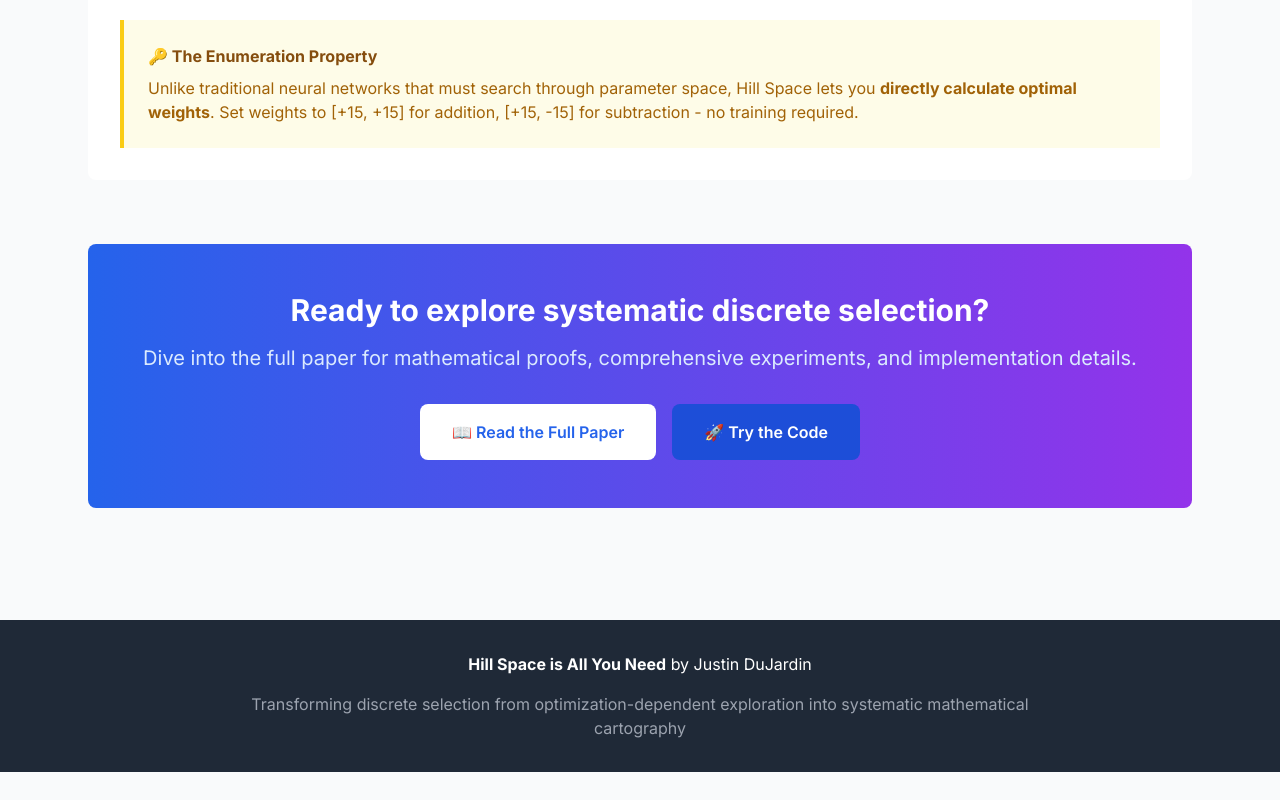
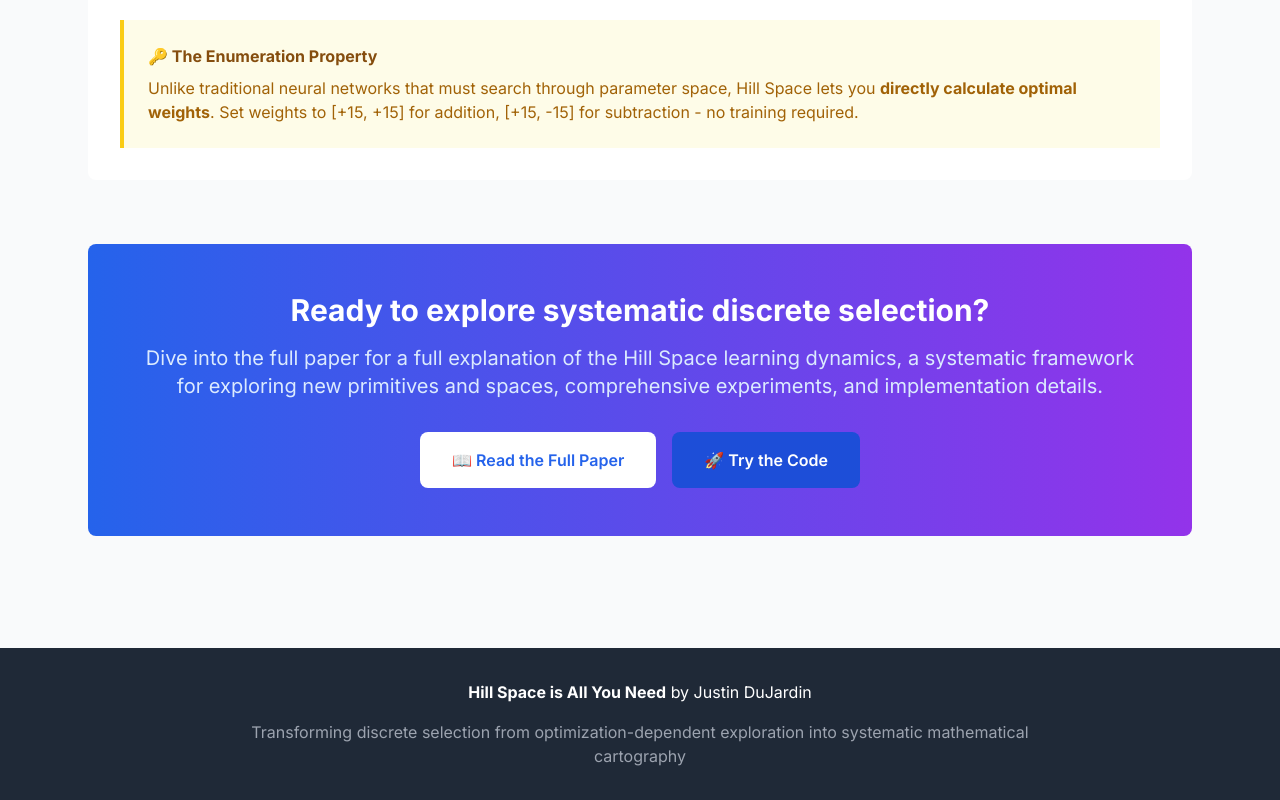
Before and after one commit to justindujardin/hillspace, a plain HTML site: page web/index.html in a window 1280 px wide. Shown: the part 5751-6551 px from the top of the page. Before the commit the page ends 6523 px from the top, so only its background shows below. Drawn offline with nearby package versions, Linux system fonts and the light colour scheme.

Commit message:
chore: cleanup upsell to paper language

```diff
--- a/web/index.html
+++ b/web/index.html
@@ -264,8 +264,10 @@
             Ready to explore systematic discrete selection?
           </h2>
           <p class="text-xl mb-8 text-blue-100">
-            Dive into the full paper for mathematical proofs, comprehensive
-            experiments, and implementation details.
+            Dive into the full paper for a full explanation of the Hill Space
+            learning dynamics, a systematic framework for exploring new
+            primitives and spaces, comprehensive experiments, and implementation
+            details.
           </p>
           <div class="flex justify-center space-x-4">
             <a
```
